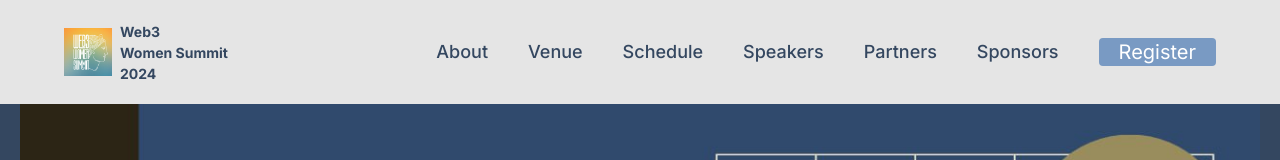
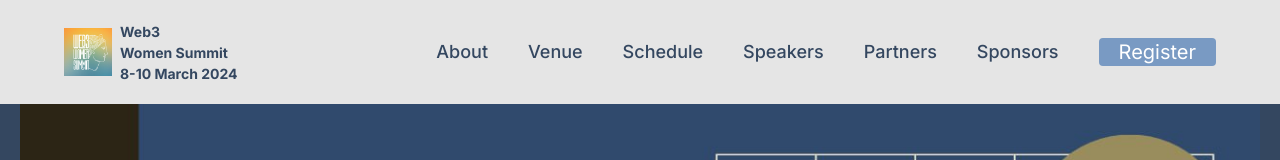
Before and after one commit to Mani007/w3w, a Next.js app: page / in a window 1280 px wide. Shown: the top 160 px of the page. Built offline with nearby package versions, Linux system fonts and the light colour scheme.

Commit message:
Prod ready:Navbar logo updated

```diff
--- a/src/app/components/Navbar.jsx
+++ b/src/app/components/Navbar.jsx
@@ -24,7 +24,7 @@ const Navbar = () => {
         >
            <Image src={w3w} alt='logo' size={20} className='h-16 w-12 object-contain' />
            <p className='text-[#344760] text-[14px] font-bold cursor-pointer flex '>
-            Web3 <br /> Women Summit <br /> 2024 &nbsp;
+            Web3 <br /> Women Summit <br /> 8-10 March 2024 &nbsp;
            </p>
 
         </Link>
```
